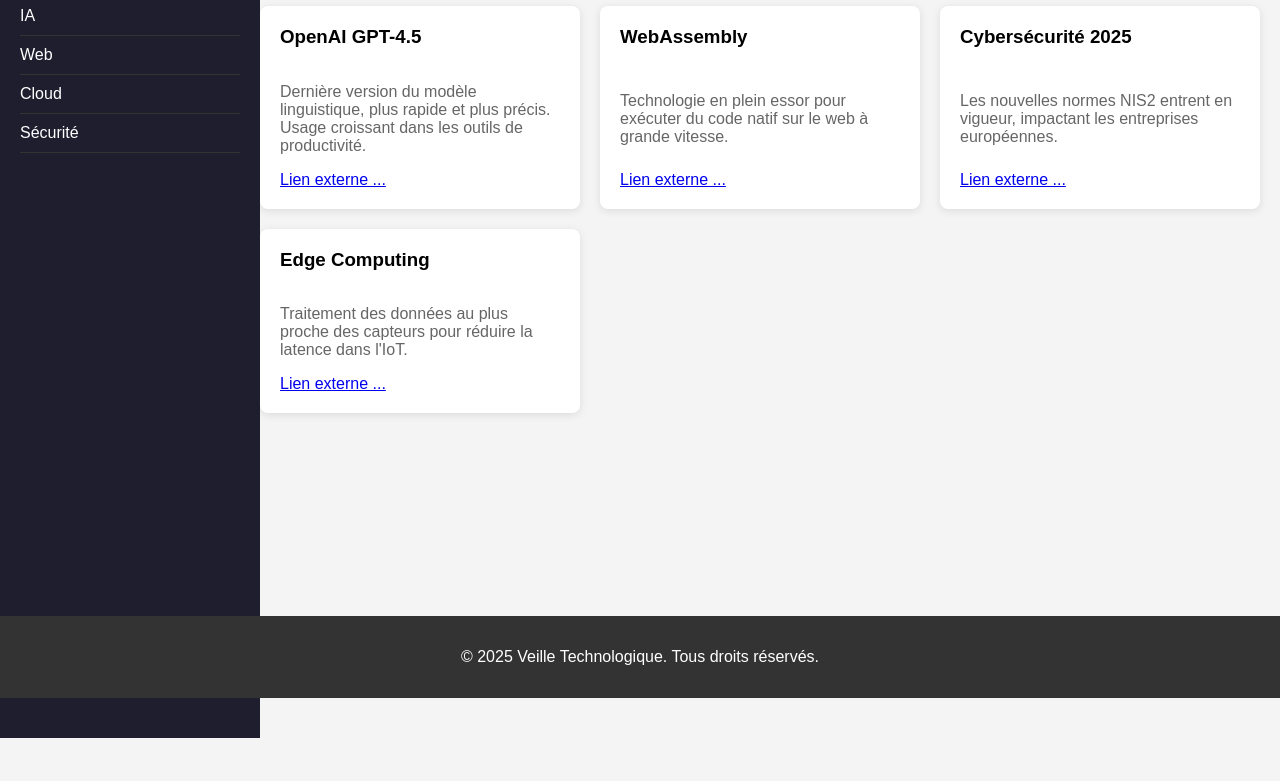
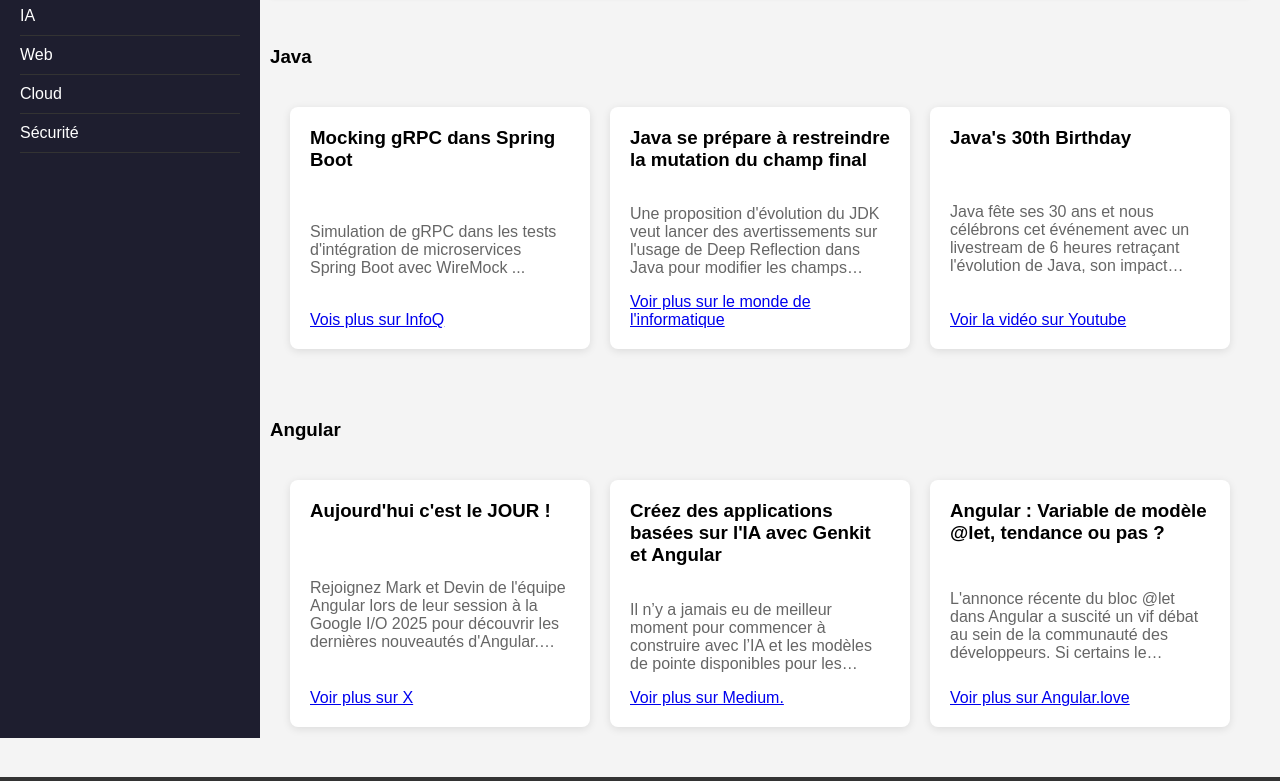
Before and after one commit to killiadmin/dashboard-techno-watch, a plain HTML site: page index.html in a window 1280 px wide. Shown: the part 102-883 px from the top of the page. Before the commit the page ends 800 px from the top, so only its background shows below. Drawn offline with Linux system fonts and the light colour scheme.

Commit message:
update techno watch 23052025

```diff
--- a/index.html
+++ b/index.html
@@ -24,33 +24,65 @@
         <h1>Tableau de bord - Veille Technologique</h1>
     </header>
 
+    <h3>Java</h3>
     <div class="cards">
         <div class="card">
-            <h3>OpenAI GPT-4.5</h3>
-            <p>Dernière version du modèle linguistique, plus rapide et plus précis. Usage croissant dans les outils de productivité.</p>
+            <h3>Mocking gRPC dans Spring Boot</h3>
+            <p title="Simulation de gRPC dans les tests d'intégration de microservices Spring Boot avec WireMock ...">
+                Simulation de gRPC dans les tests d'intégration de microservices Spring Boot avec WireMock ...
+            </p>
             <div>
-                <a href="#">Lien externe ...</a>
+                <a href="https://www.infoq.com/articles/mocking-grpc-microservices/?topicPageSponsorship=12a38e15-6b5e-4f04-aae9-be25b4dc208e">Vois plus sur InfoQ</a>
             </div>
         </div>
         <div class="card">
-            <h3>WebAssembly</h3>
-            <p>Technologie en plein essor pour exécuter du code natif sur le web à grande vitesse.</p>
+            <h3>Java se prépare à restreindre la mutation du champ final</h3>
+            <p title="Une proposition d'évolution du JDK veut lancer des avertissements sur l'usage de Deep Reflection dans Java pour modifier les champs finaux. Elle prépare ainsi à l'interdiction de leur mutation par défaut dans une future version de Java.">
+                Une proposition d'évolution du JDK veut lancer des avertissements sur l'usage de Deep Reflection dans Java pour modifier les champs finaux. Elle prépare ainsi à l'interdiction de leur mutation par défaut dans une future version de Java.
+            </p>
             <div>
-                <a href="#">Lien externe ...</a>
+                <a href="https://www.lemondeinformatique.fr/actualites/lire-java-se-prepare-a-restreindre-la-mutation-du-champ-final-96566.html">Voir plus sur le monde de l'informatique</a>
             </div>
         </div>
         <div class="card">
-            <h3>Cybersécurité 2025</h3>
-            <p>Les nouvelles normes NIS2 entrent en vigueur, impactant les entreprises européennes.</p>
+            <h3>Java's 30th Birthday </h3>
+            <p title="Java fête ses 30 ans et nous célébrons cet événement avec un livestream de 6 heures retraçant l'évolution de Java, son impact mondial et la manière dont nous façonnons ensemble son avenir. Nous interviewerons des invités prestigieux tels que James Gosling, Brian Goetz, Mark Reinhold, Venkat Subramanian et bien d'autres. Nos animateurs Ana-Maria Mihalceanu, Billy Korando et Nicolai Parlog vous guideront tout au long de l'événement.">
+                Java fête ses 30 ans et nous célébrons cet événement avec un livestream de 6 heures retraçant l'évolution de Java, son impact mondial et la manière dont nous façonnons ensemble son avenir. Nous interviewerons des invités prestigieux tels que James Gosling, Brian Goetz, Mark Reinhold, Venkat Subramanian et bien d'autres. Nos animateurs Ana-Maria Mihalceanu, Billy Korando et Nicolai Parlog vous guideront tout au long de l'événement.
+            </p>
             <div>
-                <a href="#">Lien externe ...</a>
+                <a href="https://www.youtube.com/watch?v=LHHPbI7sYv8&ab_channel=Java">Voir la vidéo sur Youtube</a>
+            </div>
+        </div>
+    </div>
+        <h3>Angular</h3>
+    <div class="cards">
+        <div class="card">
+            <h3>Aujourd'hui c'est le JOUR !</h3>
+            <p title="Rejoignez Mark et Devin de l'équipe Angular lors de leur session à la Google I/O 2025 pour découvrir les dernières nouveautés d'Angular.
+                Début à 11 h (heure du Pacifique).">
+                Rejoignez Mark et Devin de l'équipe Angular lors de leur session à la Google I/O 2025 pour découvrir les dernières nouveautés d'Angular.
+                Début à 11 h (heure du Pacifique).
+            </p>
+            <div>
+                <a href="https://x.com/angular/status/1925220036769181846">Voir plus sur X</a>
             </div>
         </div>
         <div class="card">
-            <h3>Edge Computing</h3>
-            <p>Traitement des données au plus proche des capteurs pour réduire la latence dans l'IoT.</p>
+            <h3>Créez des applications basées sur l'IA avec Genkit et Angular</h3>
+            <p title="Il n’y a jamais eu de meilleur moment pour commencer à construire avec l’IA et les modèles de pointe disponibles pour les développeurs du monde entier.">
+                Il n’y a jamais eu de meilleur moment pour commencer à construire avec l’IA et les modèles de pointe disponibles pour les développeurs du monde entier.
+            </p>
             <div>
-                <a href="#">Lien externe ...</a>
+                <a href="https://blog.angular.dev/build-ai-powered-apps-with-genkit-and-angular-707db8918c3a">Voir plus sur Medium.</a>
+            </div>
+        </div>
+        <div class="card">
+            <h3>Angular : Variable de modèle @let, tendance ou pas ?</h3>
+            <p title="L'annonce récente du bloc @let dans Angular a suscité un vif débat au sein de la communauté des développeurs. Si certains le considèrent comme un ajout précieux, d'autres le perçoivent comme une complication inutile">
+                L'annonce récente du bloc @let dans Angular a suscité un vif débat au sein de la communauté des développeurs. Si certains le considèrent comme un ajout précieux, d'autres le perçoivent comme une complication inutile.
+            </p>
+            <div>
+                <a href="https://angular.love/angular-template-let-variable-hot-or-not">Voir plus sur Angular.love</a>
             </div>
         </div>
     </div>
--- a/style.css
+++ b/style.css
@@ -45,7 +45,7 @@ html, body {
 /* Main content */
 .main {
     margin-left: 240px;
-    padding: 20px;
+    padding: 30px;
     flex: 1;
 }
 
@@ -65,6 +65,7 @@ header h1 {
     display: grid;
     grid-template-columns: repeat(auto-fill, minmax(280px, 1fr));
     gap: 20px;
+    padding: 20px;
 }
 
 .card {
@@ -74,7 +75,9 @@ header h1 {
     background-color: white;
     padding: 20px;
     border-radius: 8px;
-    box-shadow: 0 2px 8px rgba(0,0,0,0.1);
+    box-shadow: 0 2px 8px rgba(0, 0, 0, 0.1);
+    max-height: 300px;
+    overflow: hidden;
 }
 
 .card h3 {
@@ -83,6 +86,11 @@ header h1 {
 
 .card p {
     color: #666;
+    overflow: hidden;
+    text-overflow: ellipsis;
+    display: -webkit-box;
+    -webkit-line-clamp: 4;
+    -webkit-box-orient: vertical;
 }
 
 footer {
@@ -92,3 +100,7 @@ footer {
     padding: 1em;
     z-index: 1;
 }
+
+h3 {
+    margin-top: 50px;
+}
```
Also changed, not shown: 1 other file.
